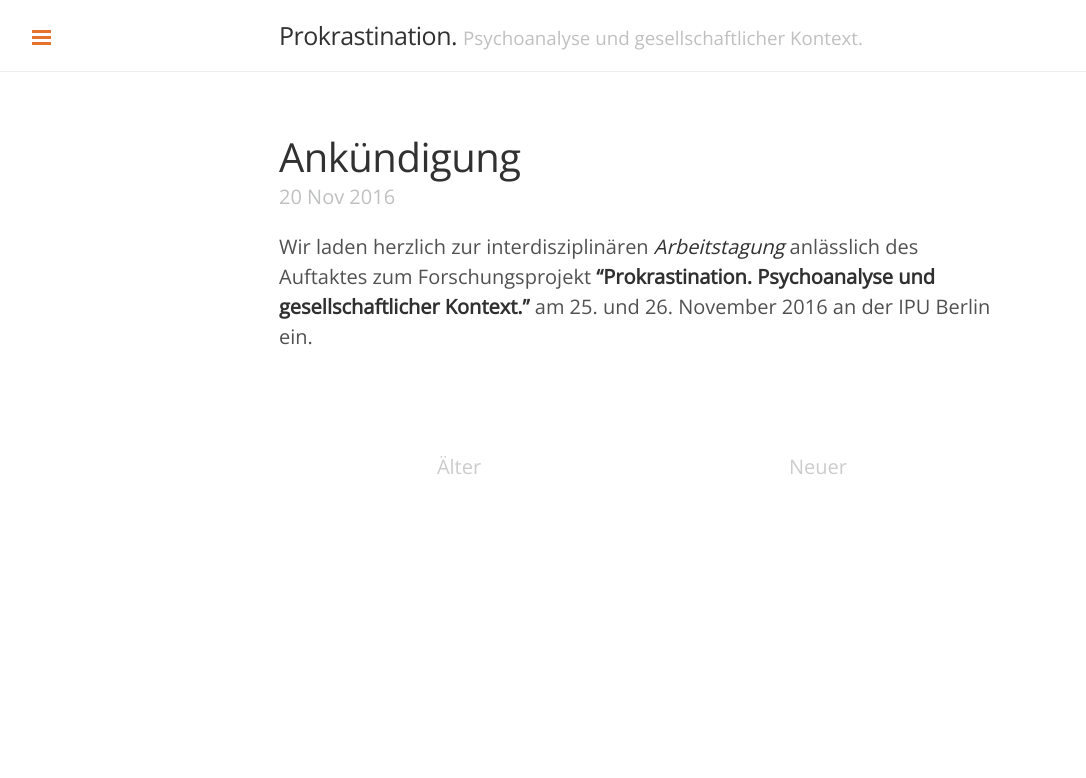
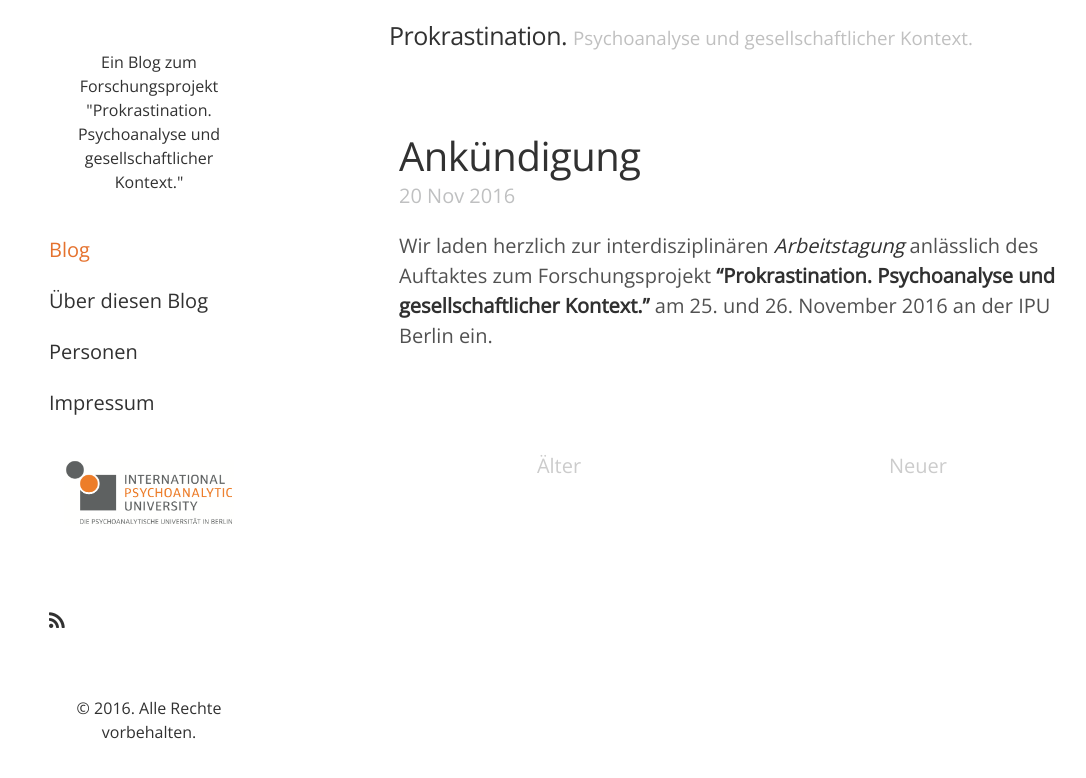
Before and after one commit to aufschieben/aufschieben.github.io, a Jekyll site: the page built from index.html, in a window 1280 px wide. Shown: the top 778 px of the page, without its empty margins (1-1087 px from the left). Built offline with Jekyll 4.4.1, drawn with Linux system fonts in a browser that asks for light colours; the list of posts is cut into pages by our own code.

Commit message:
changed sidebar to fixed

```diff
--- a/_config.yml
+++ b/_config.yml
@@ -6,3 +6,4 @@ title: Prokrastination.
 tagline:  Psychoanalyse und gesellschaftlicher Kontext.
 description: Ein Blog zum Forschungsprojekt "Prokrastination. Psychoanalyse und gesellschaftlicher Kontext."
 paginate: 5
+gems: [jekyll-paginate]
--- a/_includes/head.html
+++ b/_includes/head.html
@@ -20,7 +20,7 @@
   <link rel="stylesheet" href="/public/css/lanyon.css">
   <link rel="stylesheet" href="//maxcdn.bootstrapcdn.com/font-awesome/4.7.0/css/font-awesome.min.css">
   <link href="https://fonts.googleapis.com/css?family=Open+Sans" rel="stylesheet">
-  <!--link rel="stylesheet" href="http://fonts.googleapis.com/css?family=PT+Serif:400,400italic,700|PT+Sans:400">
+
 
   <!-- Icons -->
   <link rel="apple-touch-icon-precomposed" sizes="144x144" href="/public/apple-touch-icon-144-precomposed.png">
--- a/_includes/sidebar.html
+++ b/_includes/sidebar.html
@@ -1,8 +1,6 @@
-<!-- Target for toggling the sidebar `.sidebar-checkbox` is for regular
-     styles, `#sidebar-checkbox` for behavior. -->
-<input type="checkbox" class="sidebar-checkbox" id="sidebar-checkbox">
 
-<!-- Toggleable sidebar -->
+
+
 <div class="sidebar" id="sidebar">
 
   <div class="sidebar-item">
@@ -25,15 +23,11 @@
         {% endif %}
       {% endif %}
     {% endfor %}
-
-    <!--a class="sidebar-nav-item" href="{{ site.github.repo }}/archive/v{{ site.version }}.zip">Download</a>
-    <a class="sidebar-nav-item" href="{{ site.github.repo }}">GitHub project</a>
-    <span class="sidebar-nav-item">Currently v{{ site.version }}</span-->
   </nav>
 
   <div class="sidebar-item">
    <a href="http://www.ipu-berlin.de">
-     <img border="0" alt="IPU-Logo" src="ipu_logo.png" width="100%">
+     <img border="0" alt="IPU-Logo" src="ipu_logo.png" width="170px">
    </a>
   </div>
 
--- a/_layouts/default.html
+++ b/_layouts/default.html
@@ -4,12 +4,7 @@
   {% include head.html %}
 
 
-  <body class="sidebar-overlay">
-
-    {% include sidebar.html %}
-
-    <!-- Wrap is the content to shift when toggling the sidebar. We wrap the
-         content to avoid any CSS collisions with our real content. -->
+  <body>
     <div class="wrap">
       <div class="masthead">
         <div class="container">
@@ -25,7 +20,7 @@
       </div>
     </div>
 
-    <label for="sidebar-checkbox" class="sidebar-toggle"></label>
+      {% include sidebar.html %}
 
   </body>
 </html>
--- a/public/css/lanyon.css
+++ b/public/css/lanyon.css
@@ -20,7 +20,6 @@
  * Global resets
  * Masthead
  * Sidebar
- * Slide effect
  * Posts and pages
  * Pagination
  * Reverse layout
@@ -30,8 +29,6 @@
 
 /*
  * Global resets
- *
- * Update the foundational and global aspects of the page.
  */
 
 /* Prevent scroll on narrow devices */
@@ -52,20 +49,16 @@ h1, h2, h3, h4, h5, h6 {
   letter-spacing: -.025rem;
 }
 
-
-/*
- * Wrapper
- *
- * The wrapper is used to position site content when the sidebar is toggled. We
- * use an outter wrap to position the sidebar without interferring with the
- * regular page content.
- */
-
 .wrap {
   position: relative;
   width: 100%;
 }
 
+@media (min-width: 38rem) {
+  .wrap{
+    margin-left: 100px;
+  }
+}
 
 /*
  * Container
@@ -98,7 +91,8 @@ h1, h2, h3, h4, h5, h6 {
   padding-top:    1rem;
   padding-bottom: 1rem;
   margin-bottom: 3rem;
-  border-bottom: 1px solid #eee;
+  margin-left: 1rem;
+
 }
 .masthead-title {
   margin-top: 0;
@@ -132,42 +126,27 @@ h1, h2, h3, h4, h5, h6 {
 }
 
 
-/*
- * Sidebar
- *
- * The sidebar is the drawer, the item we are toggling with our handy hamburger
- * button in the corner of the page.
- *
- * This particular sidebar implementation was inspired by Chris Coyier's
- * "Offcanvas Menu with CSS Target" article, and the checkbox variation from the
- * comments by a reader. It modifies both implementations to continue using the
- * checkbox (no change in URL means no polluted browser history), but this uses
- * `position` for the menu to avoid some potential content reflow issues.
- *
- * Source: http://css-tricks.com/off-canvas-menu-with-css-target/#comment-207504
- */
+/* Sidebar */
 
-/* Style and "hide" the sidebar */
-.sidebar {
-  position: fixed;
-  top: 0;
-  bottom: 0;
-  left: -14rem;
-  width: 14rem;
-  visibility: hidden; /*hidden*/
-  overflow-y: auto;
-  font-family: "Open Sans", sans-serif;
-  font-size: .875rem; /* 15px */
-  color: rgba(255,255,255,.6);
-  background-color: #fff;
-  -webkit-transition: all .3s ease-in-out;
-          transition: all .3s ease-in-out;
-}
-@media (min-width: 30rem) {
-  .sidebar {
-    font-size: .75rem; /* 14px */
-  }
-}
+ .sidebar {
+   text-align: center;
+   padding: 1rem 1rem;
+   color: rgba(255,255,255,.5);
+   background-color: #fff;
+ }
+ @media (min-width: 48em) {
+   .sidebar {
+     z-index: 99;
+     position: absolute;
+     top: 0;
+     left: 0;
+     bottom: 0;
+     width: 300px;
+     text-align: left;
+     float: left;
+   }
+ }
+
 
 /* Sidebar content */
 .sidebar a {
@@ -202,6 +181,8 @@ a.sidebar-nav-item:focus {
 
 .sidebar-description{
  color: #313131;
+ font-size: 16px;
+ text-align: center;
 }
 
 
@@ -215,97 +196,10 @@ a.sidebar-nav-item:focus {
   }
 }
 
-/* Hide the sidebar checkbox that we toggle with `.sidebar-toggle` */
-.sidebar-checkbox {
-  display: none;
+img {
+  margin-left: auto;
+  margin-right: auto;
 }
-
-/* Style the `label` that we use to target the `.sidebar-checkbox` */
-.sidebar-toggle {
-  position: absolute;
-  top:  1rem;
-  left: 1rem;
-  display: block;
-  width: 2.2rem;
-  padding: .5rem .65rem;
-  color: #e5722e;
-  background-color: #fff;
-  border-radius: 4px;
-  cursor: pointer;
-}
-.sidebar-toggle:before {
-  display: block;
-  content: "";
-  width: 100%;
-  padding-bottom: .125rem;
-  border-top: .375rem double;
-  border-bottom: .125rem solid;
-
-  /* Make the border inside the box */
-  -webkit-box-sizing: border-box;
-     -moz-box-sizing: border-box;
-          box-sizing: border-box;
-}
-
-.sidebar-toggle:active,
-#sidebar-checkbox:checked ~ .sidebar-toggle {
-  color: #e5722e;
-  background-color: #fff;
-}
-
-@media (min-width: 30.1rem) {
-  .sidebar-toggle {
-    position: fixed;
-    width: 2.25rem;
-  }
-  .sidebar-toggle:before {
-    padding-bottom: .15rem;
-    border-top-width: .45rem;
-    border-bottom-width: .15rem;
-  }
-}
-
-
-/* Slide effect
- *
- * Handle the sliding effects of the sidebar and content in one spot, seperate
- * from the default styles.
- *
- * As an a heads up, we don't use `transform: translate3d()` here because when
- * mixed with `position: fixed;` for the sidebar toggle, it creates a new
- * containing block. Put simply, the fixed sidebar toggle behaves like
- * `position: absolute;` when transformed.
- *
- * Read more about it at http://meyerweb.com/eric/thoughts/2011/09/12/.
- */
-
-
-.wrap,
-.sidebar,
-.sidebar-toggle {
-  -webkit-backface-visibility: hidden;
-      -ms-backface-visibility: hidden;
-          backface-visibility: hidden;
-}
-.wrap,
-.sidebar-toggle {
-  -webkit-transition: -webkit-transform .3s ease-in-out;
-          transition: transform .3s ease-in-out;
-}
-
-#sidebar-checkbox:checked + .sidebar {
-  visibility: visible;
-}
-#sidebar-checkbox:checked ~ .sidebar,
-#sidebar-checkbox:checked ~ .wrap,
-#sidebar-checkbox:checked ~ .sidebar-toggle {
-  -webkit-transform: translateX(14rem);
-      -ms-transform: translateX(14rem);
-          transform: translateX(14rem);
-}
-
-
-
 
 /*
  * Posts and pages
@@ -317,6 +211,8 @@ a.sidebar-nav-item:focus {
 .page,
 .post {
   margin-bottom: 4em;
+  margin-left: 1rem;
+  position: relative;
 }
 /* Blog post or page title */
 .page-title,
@@ -418,42 +314,3 @@ a.pagination-item:hover {
     border-bottom-right-radius: 4px;
   }
 }
-
-
-/*
- * Reverse layout
- *
- * Flip the orientation of the page by placing the `.sidebar` and sidebar toggle
- * on the right side.
- */
-
-.layout-reverse .sidebar {
-  left: auto;
-  right: -14rem;
-}
-.layout-reverse .sidebar-toggle {
-  left: auto;
-  right: 1rem;
-}
-
-.layout-reverse #sidebar-checkbox:checked ~ .sidebar,
-.layout-reverse #sidebar-checkbox:checked ~ .wrap,
-.layout-reverse #sidebar-checkbox:checked ~ .sidebar-toggle {
-  -webkit-transform: translateX(-14rem);
-      -ms-transform: translateX(-14rem);
-          transform: translateX(-14rem);
-}
-
-
-
-/* IPU theme DOES NOT WORK*/
-.theme-base-ipu .sidebar,
-.theme-base-ipu .sidebar-toggle:active,
-.theme-base-ipu #sidebar-checkbox:checked ~ .sidebar-toggle {
-  background-color: #dfe0df;
-}
-.theme-base-ipu .container a,
-.theme-base-ipu .sidebar-toggle,
-.theme-base-ipu .related-posts li a:hover {
-  color: #dfe0df;
-}
```
